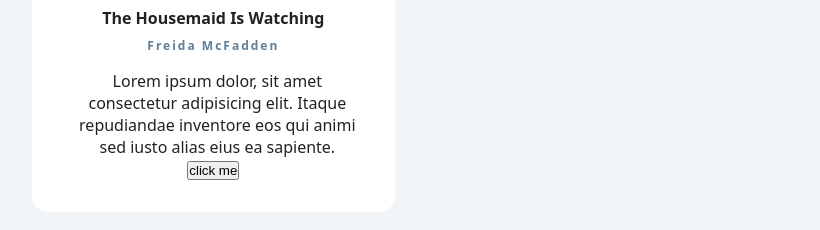
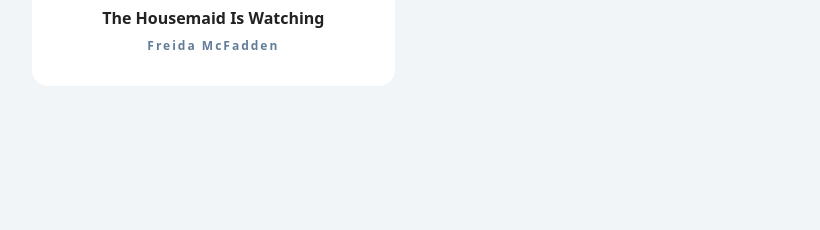
Before and after one commit to naturuplift/React-Tutorial, a React (Create React App) app: page / in a window 1280 px wide. Shown: the part 603-833 px from the top of the page, without its empty margins (32-852 px from the left). After the commit the page ends 800 px from the top, so only its background shows below. Built offline with nearby package versions, Linux system fonts and the light colour scheme.

Commit message:
Update Booklist.js

```diff
--- a/src/components/Booklist.js
+++ b/src/components/Booklist.js
@@ -37,14 +37,14 @@
 }
 
 const Book = (props) => {
-  const { img, title, author, children } = props
+  const { img, title, author } = props
   console.log(props)
   return (
     <article className='book'>
       <img src={img} alt={title} />
       <h2>{title}</h2>
       <h4>{author}</h4>
-      {children}
+      {/* {children} */}
       {/* <p>{job}</p>
       <p>{title}</p>
       <p>{number}</p> */}
```
